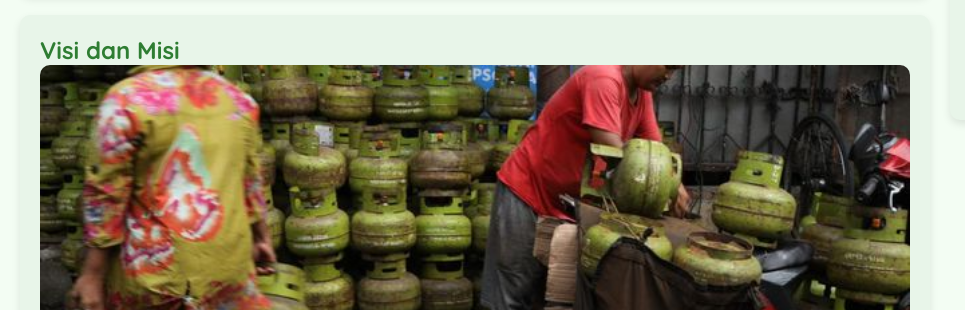
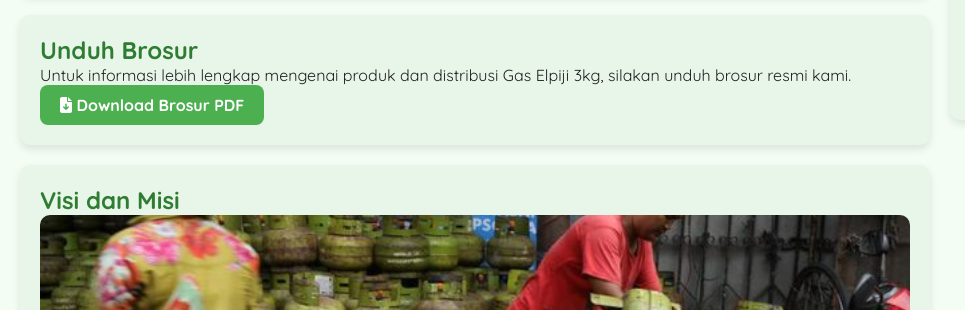
Before and after one commit to bibin20TI/bibin20TI.github.io, a plain HTML site: page index.html in a window 1280 px wide. Shown: the part 723-1033 px from the top of the page, 0-965 px from the left. Drawn offline with Linux system fonts and the light colour scheme.

Commit message:
menambahkan file pdf

```diff
--- a/index.html
+++ b/index.html
@@ -37,6 +37,14 @@
         <p>Gas Elpiji 3kg adalah gas LPG subsidi dari pemerintah Indonesia yang dirancang khusus untuk kebutuhan rumah tangga kecil dan usaha mikro. Dengan warna hijau khas dan ukuran praktis, gas ini menjadi andalan jutaan keluarga di seluruh Indonesia.</p>
       </article>
       <!-- Tambahkan ini di dalam <main>, setelah artikel "Tentang Gas Elpiji 3kg" -->
+      	<article id="download" class="card">
+  <h2>Unduh Brosur</h2>
+  <p>Untuk informasi lebih lengkap mengenai produk dan distribusi Gas Elpiji 3kg, silakan unduh brosur resmi kami.</p>
+  <a href="brosur/brosur-elpiji.pdf" download class="download-button">
+    <i class="fas fa-file-download"></i> Download Brosur PDF
+  </a>
+</article>
+
 
 <article id="visi-misi" class="card">
   <h2>Visi dan Misi</h2>
--- a/style/styling.css
+++ b/style/styling.css
@@ -262,3 +262,17 @@ body.dark .kontak-list li i,
 body.dark .ikon-link i {
   color: white; /* Putih untuk dark mode agar tetap terbaca */
 }
+.download-button {
+  display: inline-block;
+  padding: 10px 20px;
+  background-color: #4CAF50;
+  color: white;
+  text-decoration: none;
+  font-weight: bold;
+  border-radius: 8px;
+  transition: background-color 0.3s ease;
+}
+
+.download-button:hover {
+  background-color: #45a049;
+}
```
Also changed, not shown: 1 other file.
